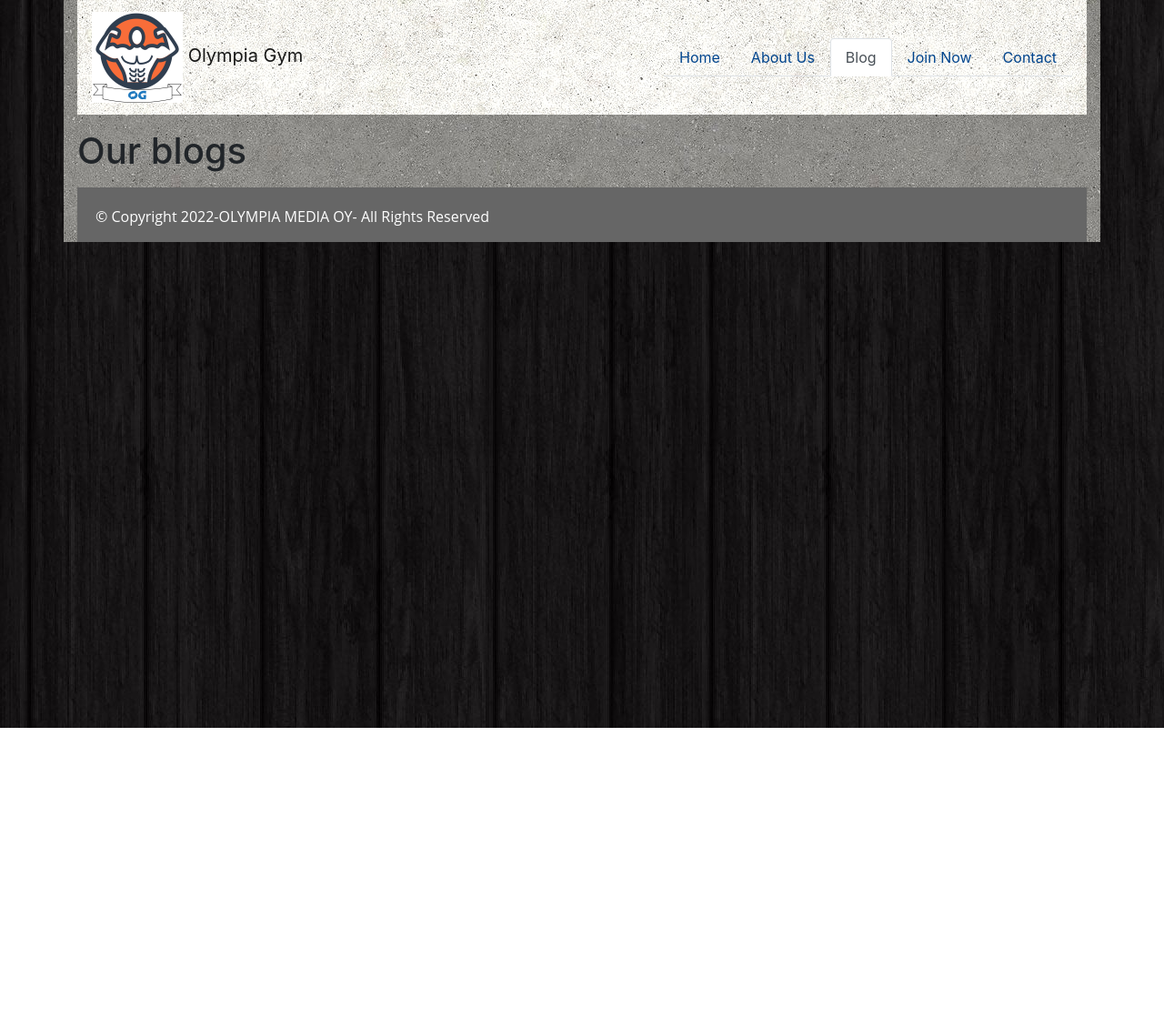
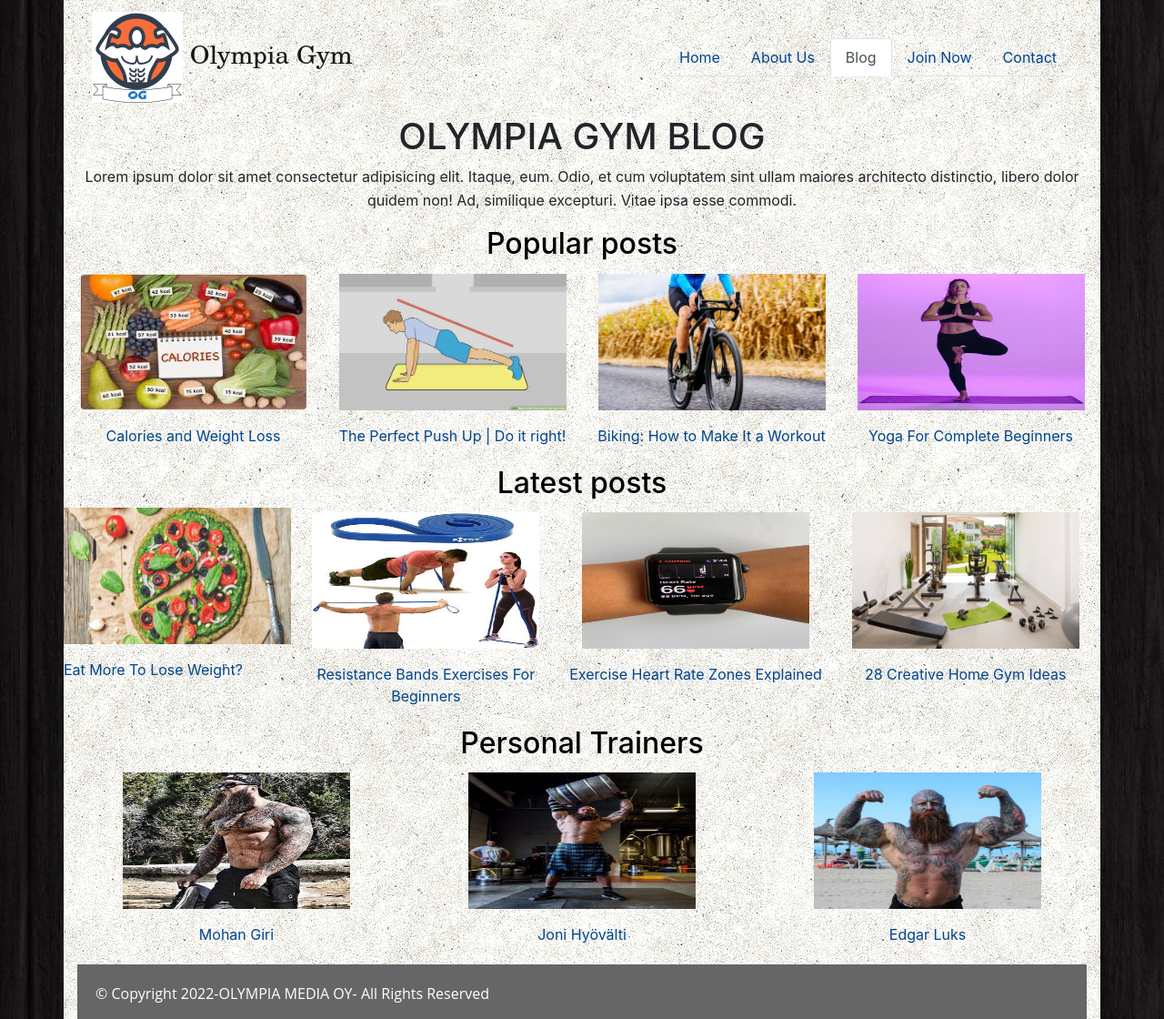
Before and after one commit to girimohan/project-web, a plain HTML site: page blog.html in a window 1280 px wide. Shown: the whole page at 91% size. Before the commit the page ends 800 px from the top, so only its background shows below. Drawn offline with nearby package versions, Linux system fonts and the light colour scheme.

Commit message:
Add files via upload

```diff
--- a/blog.html
+++ b/blog.html
@@ -22,33 +22,157 @@
             <ul class="nav nav-tabs">
                 <li class="nav-item">
                 <a class="nav-link" href="index.html">Home</a>
-                </li>
+
                 <li class="nav-item">
                 <a class="nav-link" href="about.html">About Us</a>
-                </li>
+
                 <li class="nav-item">
                 <a class="nav-link active" href="blog.html">Blog</a>
-                </li>
+
                 <li class="nav-item">
                 <a class="nav-link" href="join.html">Join Now</a>
-                </li>
+
                 <li class="nav-item">
                 <a class="nav-link" href="contact.html">Contact</a>
-                </li>
+
             </ul>
         </nav>
 
         <main>
-            <p>
-                <h1>
-                    Our blogs
-                </h1>
+            <div class="col-xs-12 text-center">
+                <h1 class="heading">
+                    OLYMPIA GYM BLOG</h1>
+
+            <p class="para">
+              Lorem ipsum dolor sit amet consectetur adipisicing elit. Itaque, eum. Odio, et cum voluptatem sint ullam maiores architecto distinctio, libero dolor quidem non! Ad, similique excepturi. Vitae ipsa esse commodi.
             </p>
+            </div>
+            <div class="col-xs-12">
+              <h2 class="heading popular"> Popular posts </h2>
+            </div>
+            <div class="row">
+
+              <div class="column">
+                    <a href="#"  >
+                      <figure class="blog__figure">
+                        <img src="images/blog1.jpg"  class="blog__thumb-img">
+                      </figure>
+                      <p class="blog__thumb-title"> Calories and Weight Loss</p>
+                    </a>
+              </div>
+              <div class="column">
+                    <a href="#"  >
+                      <figure class="blog__figure">
+                        <img src="images/blog2.jpg"  class="blog__thumb-img">
+                      </figure>
+                      <p class="blog__thumb-title">
+                        The Perfect Push Up | Do it right!</p>
+                    </a>
+              </div>
+              <div class="column">
+                    <a href="#"  >
+                      <figure class="blog__figure">
+                        <img src="images/blog3.jpg"  class="blog__thumb-img">
+                      </figure>
+                      <p class="blog__thumb-title">
+                        Biking: How to Make It a Workout</p>
+                    </a>
+              </div>
+              <div class="column">
+                    <a href="#"  >
+                      <figure class="blog__figure">
+                        <img src="images/blog4.jpg"  class="blog__thumb-img">
+                      </figure>
+                      <p class="blog__thumb-title"> Yoga For Complete Beginners</p>
+                    </a>
+
+              </div>
+
+            </div>
+            <div class="col-xs-12">
+              <h2 class="heading latest"> Latest posts </h2>
+            </div>
+            <div class="row">
+
+              <div class="colum">
+
+                    <a href="#"  >
+                      <figure class="blog__figure">
+                        <img src="images/blog5.jpg"  class="blog__thumb-img">
+                      </figure>
+                      <p class="blog__thumb-title">
+                        Eat More To Lose Weight?</p>
+                    </a>
+              </div>
+              <div class="column">
+                    <a href="#"  >
+                      <figure class="blog__figure">
+                        <img src="images/blog6.jpeg"  class="blog__thumb-img">
+                      </figure>
+                      <p class="blog__thumb-title"> Resistance Bands Exercises For Beginners</p>
+                    </a>
+              </div>
+              <div class="column">
+
+                    <a href="#"  >
+                      <figure class="blog__figure">
+                        <img src="images/blog7.jpg"  class="blog__thumb-img">
+                      </figure>
+                      <p class="blog__thumb-title"> Exercise Heart Rate Zones Explained</p>
+                    </a>
+              </div>
+              <div class="column">
+                    <a href="#"  >
+                      <figure class="blog__figure">
+                        <img src="images/blog8.jpg"  class="blog__thumb-img">
+                      </figure>
+                      <p class="blog__thumb-title">
+                        28 Creative Home Gym Ideas</p>
+                    </a>
+
+              </div>
+
+            </div>
+            <div class="col-xs-12">
+              <h2 class="heading trainers"> Personal Trainers </h2>
+            </div>
+            <div class="row">
+
+              <div class="column">
+                    <a href="#"  >
+                      <figure class="blog__figure">
+                        <img src="images/mohan.jpg"  class="blog__thumb-img">
+                      </figure>
+                      <p class="blog__thumb-title">  Mohan Giri</p>
+                    </a>
+              </div>
+              <div class="column">
+
+                    <a href="#"  >
+                      <figure class="blog__figure">
+                        <img src="images/joni.jpg"  class="blog__thumb-img">
+                      </figure>
+                      <p class="blog__thumb-title">  Joni Hyövälti</p>
+                    </a>
+              </div>
+              <div class="column">
+                    <a href="#"  >
+                      <figure class="blog__figure">
+                        <img src="images/edgar.jpg"  class="blog__thumb-img">
+                      </figure>
+                      <p class="blog__thumb-title">
+                        Edgar Luks</p>
+                    </a>
+
+              </div>
+
+            </div>
+
         </main>
 
         <article>
+
         </article>
-
 
 
         <footer>
--- a/style.css
+++ b/style.css
@@ -1,27 +1,34 @@
 .naya{
     background: rgb(15 15 15 / 7%);
     text-align: center;
-    height: 200px;
+    height: 130px;
+    background-color: white;
+
 
 }
 nav{
-background-image: url('images/background4.jpg');
+    background-image: url('images/background4.jpg');
 
+}
+.navbar-brand{
+
+    font-size: 28px;
+    font-family: New Century Schoolbook, TeX Gyre Schola, serif;
 }
 h2{
     color: rgb(0, 0, 0);
     text-align: center;
+
 }
 
-select{
-background-image: url('images/background2.jpg');
-}
 
 h3{
 
+    text-align: center;
+
 }
 body {
-  background-image: url('images/background3.jpg');
+    background-image: url('images/background3.jpg');
 }
 
 .carousel-inner
@@ -32,9 +39,12 @@ body {
 
 .row{
     margin-top: 8px;
+	display: flex;
 }
 
 .naya2{
+
+
     height: 200px;
 }
 
@@ -66,7 +76,7 @@ body {
 .naya3{
     height: 100px;
     background: rgb(247, 245, 245);
-background-image: url('images/background2.jpg');
+    background-color: white;
 }
 
 
@@ -79,7 +89,7 @@ footer {
     padding: 20px;
 }
 .container{
-background-image: url('images/background2.jpg');
+    background-image: url('images/background4.jpg');
 }
 .header {
     background-color: #F5F5F5;
@@ -95,14 +105,42 @@ color: #01448d
 
 .btn-primary{
     background-color: #033b77;
-border-color: #023163
+    border-color: #023163;
+    padding: 5px 40px;
+
 }
-.col-12{
-background: rgb(15 15 15 / 7%)
-}
-article{
-background: rgb(15 15 15 / 7%)
-}
+
+
 a {
     color: #01448d;
 }
+article > h2{
+background-color: white;
+}
+article > p{
+    background-color: white;
+    text-align: center;
+
+}
+.col-12{
+    background-color: white;
+}
+h1{
+    text-align:center;
+}
+.para{
+    font-size: 16px;
+    line-height: 1.6;
+}
+.blog__thumb-img{
+    width: 250px;
+    height: 150px;
+}
+.column {
+    flex: 25%;
+    padding: 5px;
+    text-align: center;
+  }
+  * {
+    box-sizing: border-box;
+  }
```
Also changed, not shown: index.html (+13 -2 lines), images/background5.jpg (added), images/background6.jpg (added), images/blog1.jpg (added), images/blog2.jpg (added), images/blog3.jpg (added), images/blog4.jpg (added), images/blog5.jpg (added), images/blog6.jpeg (added), images/blog7.jpg (added), images/blog8.jpg (added), images/edgar.jpg (added), images/joni.jpg (added), images/mohan.jpg (added).
